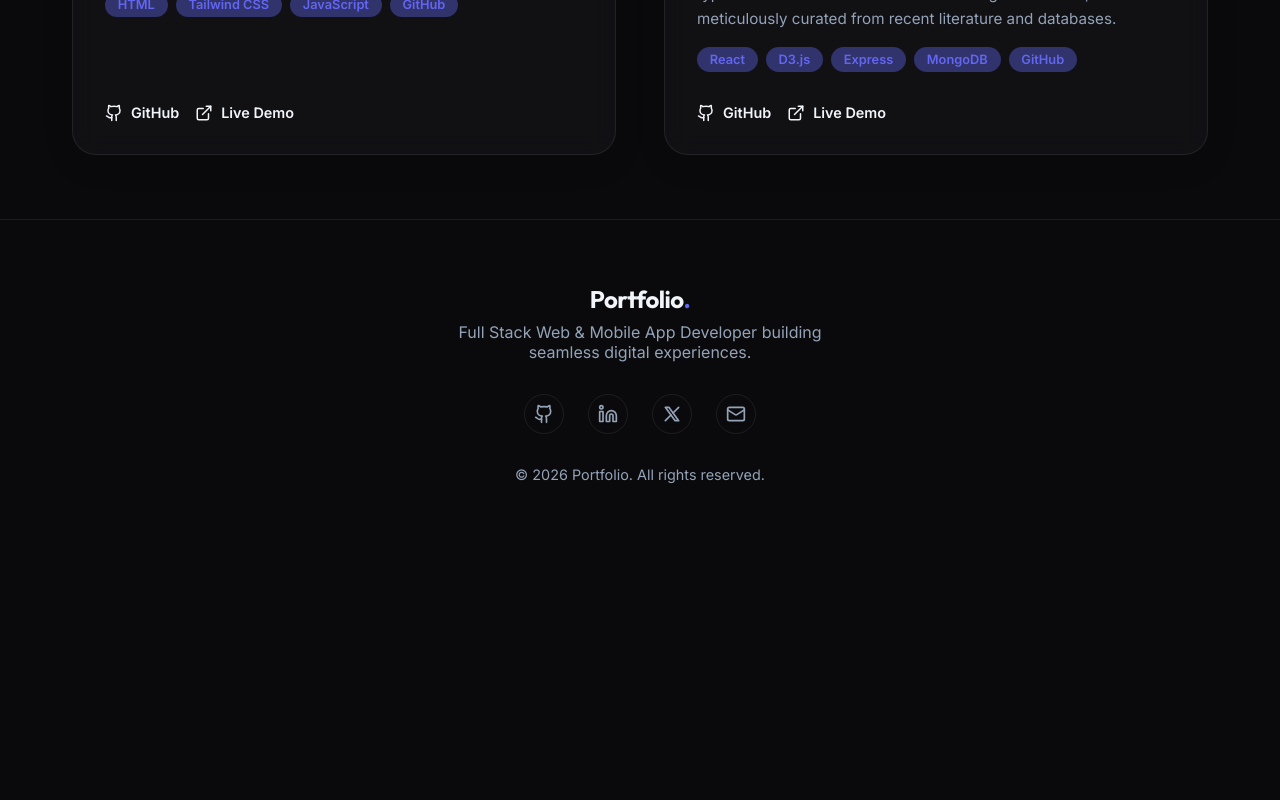
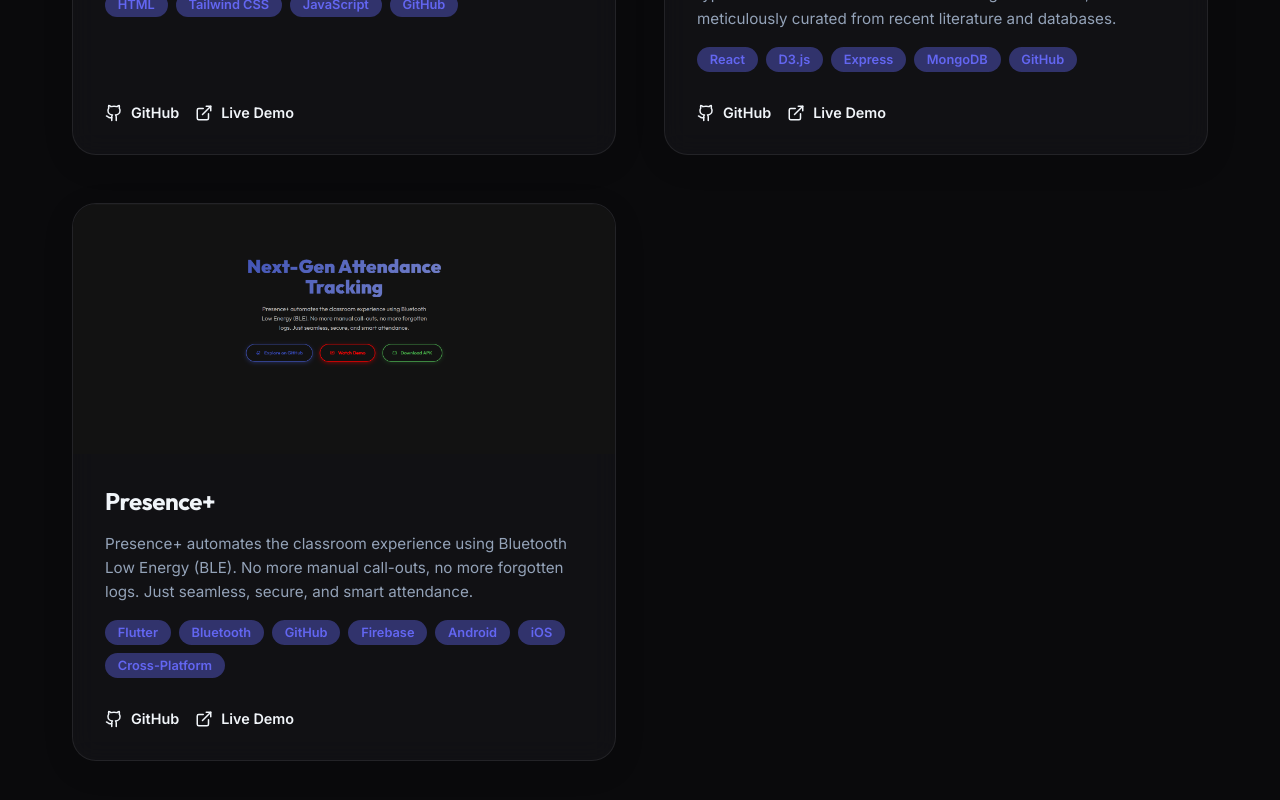
Before and after one commit to m-m4h4d/potential-waffle, a Next.js app: page /projects in a window 1280 px wide. Shown: the part 1944-2744 px from the top of the page. Before the commit the page ends 2491 px from the top, so only its background shows below. Built offline with nearby package versions, Linux system fonts and the light colour scheme.

Commit message:
feat: add Presence+ project data and assets to the projects directory

```diff
--- a/src/data/projects.ts
+++ b/src/data/projects.ts
@@ -55,5 +55,13 @@ export const projects: Project[] = [
     tags: ["React", "D3.js", "Express", "MongoDB", "GitHub"],
     github: "https://github.com/m-m4h4d/my-app",
     demo: "https://my-app-khaki-theta.vercel.app"
+  },
+  {
+    title: "Presence+",
+    description: "Presence+ automates the classroom experience using Bluetooth Low Energy (BLE). No more manual call-outs, no more forgotten logs. Just seamless, secure, and smart attendance.",
+    image: "/assets/project7.png",
+    tags: ["Flutter", "Bluetooth", "GitHub", "Firebase", "Android", "iOS", "Cross-Platform"],
+    github: "https://github.com/MuhammadFahad0340/bluetooth_attendance",
+    demo: "https://presence-plus-six.vercel.app/"
   }
 ];
```
Also changed, not shown: public/assets/project7.png (added).
